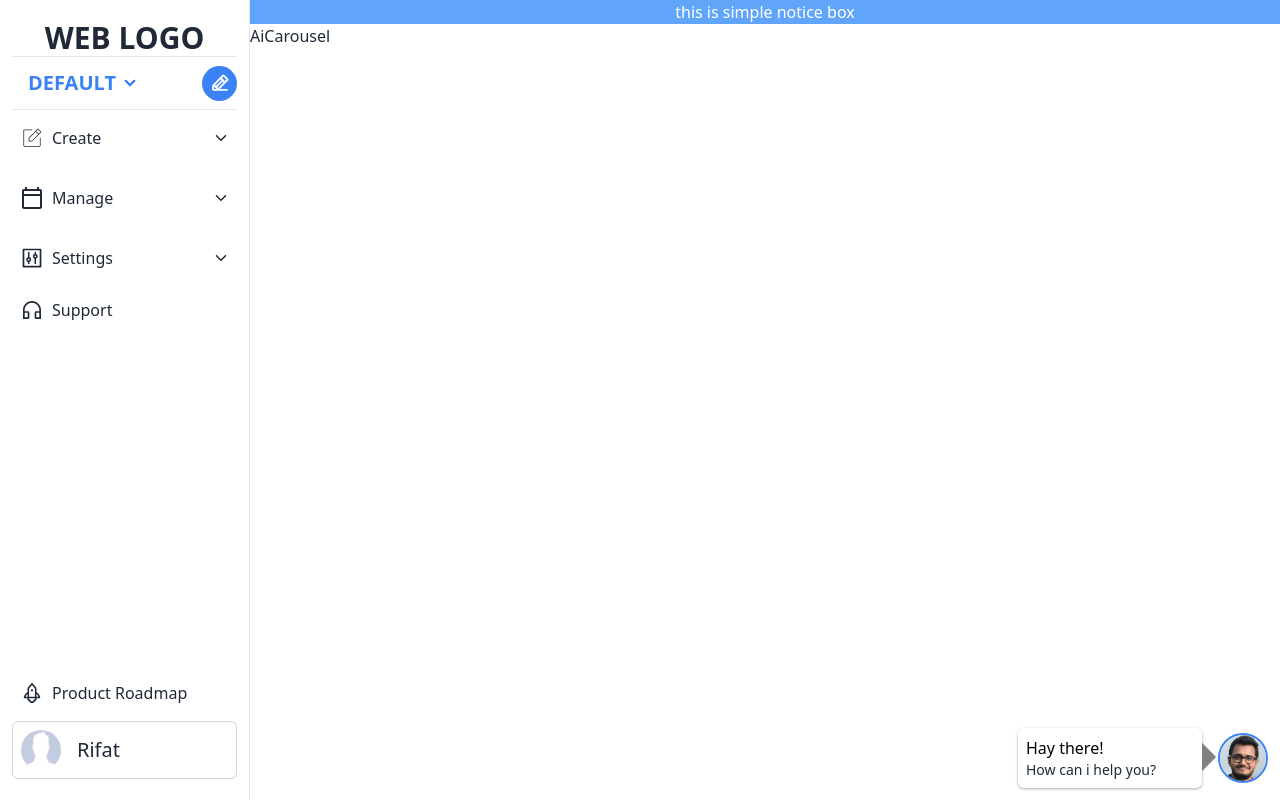
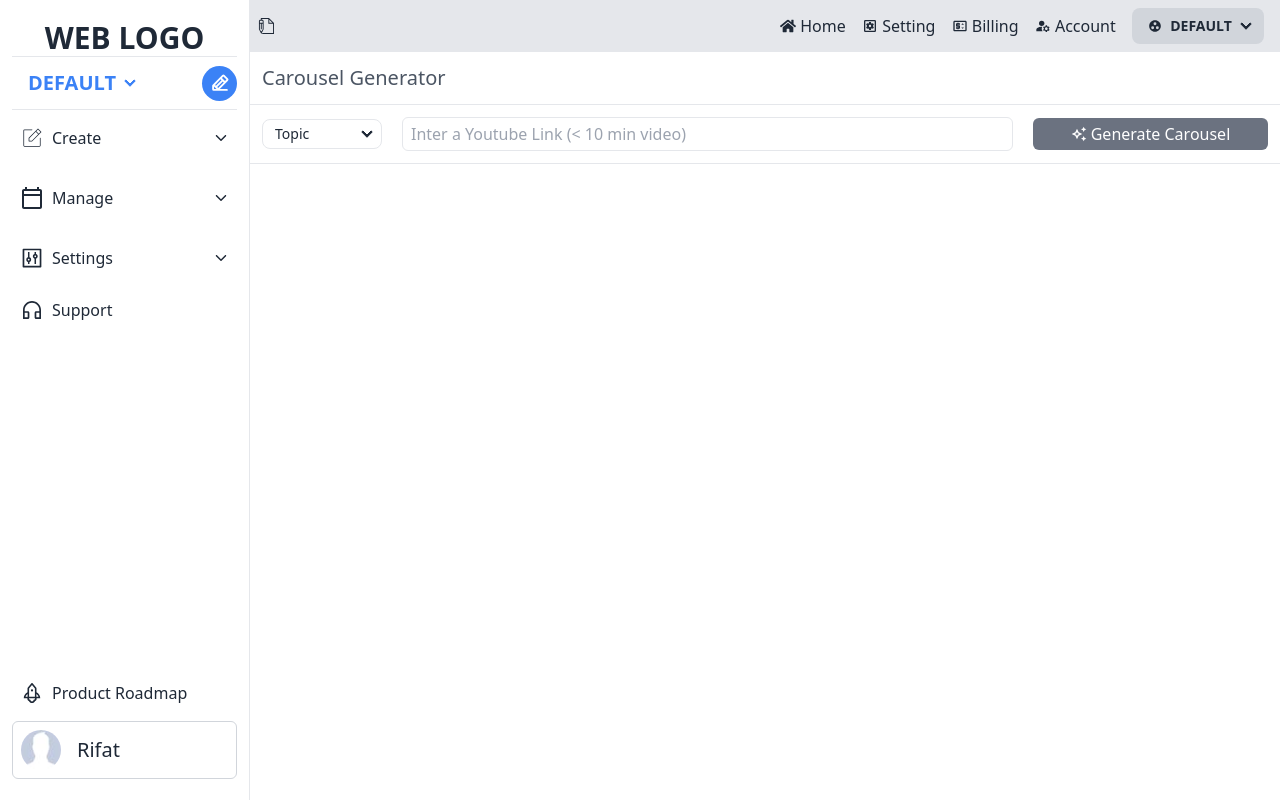
Before and after one commit to rifat0rahman/CometFrontend, a React (Vite) app: page /ai_carousel in a window 1280 px wide. Built offline with nearby package versions, Linux system fonts and the light colour scheme.

Commit message:
creating deshboard home and carousel is running

```diff
--- a/package.json
+++ b/package.json
@@ -10,6 +10,7 @@
     "preview": "vite preview"
   },
   "dependencies": {
+    "aos": "^2.3.4",
     "axios": "^1.7.2",
     "localforage": "^1.10.0",
     "match-sorter": "^6.3.4",
--- a/src/Components/DefaultComponents/Navbar/Navbar.jsx
+++ b/src/Components/DefaultComponents/Navbar/Navbar.jsx
@@ -81,7 +81,7 @@ export default function NavBar() {
           </ul>
           <Link
             className=" bg-white font-[400] p-2 px-5 rounded-full"
-            to={"/my_content"}
+            to={"/deshboard_home"}
           >
             Start for FREE
           </Link>
--- a/src/Components/DefaultComponents/Router/Router.jsx
+++ b/src/Components/DefaultComponents/Router/Router.jsx
@@ -23,6 +23,7 @@ import Affiliate from "../../HomeComponents/Affiliate/Affiliate";
 import AuthRoot from "../../HomeComponents/Authcatin/AuthRoot";
 import Login from "../../HomeComponents/Authcatin/Login";
 import SignUp from "../../HomeComponents/Authcatin/SignUp";
+import DeshboardHome from "../../DeshboardComponents/userDeshboard/DeshboardHome/DeshboardHome";
 
 export const router = createBrowserRouter([
   {
@@ -60,6 +61,10 @@ export const router = createBrowserRouter([
     path: "/",
     element: <DeshboardRoot></DeshboardRoot>,
     children: [
+      {
+        path: "/deshboard_home",
+        element: <DeshboardHome></DeshboardHome>,
+      },
       {
         path: "/my_content",
         element: <MyContent></MyContent>,
--- /dev/null
+++ b/src/Components/DeshboardComponents/DeshboardNav/DeshboardHeaderNav.jsx
@@ -0,0 +1,73 @@
+// import { IoHome, IoSettings } from "react-icons/io5";
+import { FaHome } from "react-icons/fa";
+import {
+  MdGroupWork,
+  MdManageAccounts,
+  MdOutlinePriceChange,
+  MdOutlineSettingsApplications,
+} from "react-icons/md";
+import { TfiWrite } from "react-icons/tfi";
+import { NavLink } from "react-router-dom";
+
+export default function DeshboardHeaderNav() {
+  return (
+    <div className="w-full p-2 bg-gray-200 flex justify-between items-center">
+      <TfiWrite className="hidden md:block" />
+      <span className="min-w-[20px]"></span>
+      <div className="w-full headernav  sm:max-w-[500px] flex justify-around items-center">
+        <NavLink
+          className={`flex justify-center items-center gap-1`}
+          to={`/deshboard_home`}
+        >
+          <FaHome />
+          <span className="sm:block hidden">Home</span>
+        </NavLink>
+        <NavLink
+          className={`flex justify-center items-center gap-1`}
+          to={`/workspace`}
+        >
+          <MdOutlineSettingsApplications />
+          <span className="sm:block hidden">Setting</span>
+        </NavLink>
+        <NavLink
+          className={`flex justify-center items-center gap-1`}
+          to={`/billing`}
+        >
+          <MdOutlinePriceChange />
+          <span className="sm:block hidden">Billing</span>
+        </NavLink>
+        <NavLink
+          className={`flex justify-center items-center gap-1`}
+          to={`/account`}
+        >
+          <MdManageAccounts />
+          <span className="sm:block hidden">Account</span>
+        </NavLink>
+        <ul className="menu -my-2 menu-horizontal px-0">
+          <li>
+            <details>
+              <summary className="text-md bg-gray-300 font-bold ">
+                <MdGroupWork />
+                <span className="sm:block hidden">DEFAULT</span>
+              </summary>
+              <ul className="p-2 w-[180px] right-0 z-[1000] border border-blue-500 rounded-md">
+                <li className="uppercase rounded-md hover:bg-blue-50">
+                  <a>DEFAULT</a>
+                </li>
+                <li className="uppercase rounded-md hover:bg-blue-50">
+                  <a>DEFAULT</a>
+                </li>
+                <li className="uppercase rounded-md hover:bg-blue-50">
+                  <a>DEFAULT</a>
+                </li>
+                <button className="w-full btn bg-blue-500 hover:bg-blue-400 text-center text-white font-bold mt-1">
+                  Add Workspace
+                </button>
+              </ul>
+            </details>
+          </li>
+        </ul>
+      </div>
+    </div>
+  );
+}
--- a/src/Components/DeshboardComponents/DeshboardNav/DeshboardNav.jsx
+++ b/src/Components/DeshboardComponents/DeshboardNav/DeshboardNav.jsx
@@ -27,8 +27,8 @@ export default function DeshboardNav() {
     >
       <button
         onClick={() => setCallNav(!callNav)}
-        className={`absolute block md:hidden text-black p-1 rounded-sm bg-white text-xl top-2 ${
-          callNav ? " right-2" : "-right-7"
+        className={`absolute block md:hidden text-black p-1 rounded-sm text-xl top-2 ${
+          callNav ? " right-3" : "-right-7"
         } cursor-pointer`}
       >
         {callNav ? <CiSquareRemove /> : <FaList />}
@@ -124,7 +124,7 @@ export default function DeshboardNav() {
             {manageClicked ? <IoIosArrowUp /> : <IoIosArrowDown />}
           </div>
           <div
-            className={`w-full ${
+            className={`w-full deshboardNav ${
               manageClicked ? "flex" : "hidden"
             } my-2 flex-col`}
           >
@@ -161,7 +161,7 @@ export default function DeshboardNav() {
             {settingClicked ? <IoIosArrowUp /> : <IoIosArrowDown />}
           </div>
           <div
-            className={`w-full ${
+            className={`w-full deshboardNav ${
               settingClicked ? "flex" : "hidden"
             } my-2 flex-col`}
           >
--- a/src/Components/DeshboardComponents/DeshboardRoot.jsx
+++ b/src/Components/DeshboardComponents/DeshboardRoot.jsx
@@ -1,27 +1,14 @@
 import { Outlet } from "react-router-dom";
 import DeshboardNav from "./DeshboardNav/DeshboardNav";
-import support from "../../image/public.jpeg";
+import DeshboardHeaderNav from "./DeshboardNav/DeshboardHeaderNav";
 
 export default function DeshboardRoot() {
   return (
     <div className="w-full relative flex h-screen">
       <DeshboardNav></DeshboardNav>
       <div className="w-full md:w-[calc(100%-250px)] overflow-y-auto relative h-screen">
-        <div className="w-full  bg-blue-400  text-white ">
-          <p className="text-center">this is simple notice box</p>
-        </div>
+        <DeshboardHeaderNav></DeshboardHeaderNav>
         <Outlet></Outlet>
-        <div className="w-[250px] arrow cursor-pointer items-center fixed bottom-3 right-3 grid grid-cols-4 gap-4">
-          <div className="w-full bg-white col-span-3 p-2 customshadow rounded-md">
-            <p className="text-black text-md">Hay there!</p>
-            <p className="text-gray-800 text-sm">How can i help you?</p>
-          </div>
-          <img
-            src={support}
-            alt="public"
-            className="w-full border-2 border-blue-500 rounded-full"
-          />
-        </div>
       </div>
     </div>
   );
--- a/src/Components/DeshboardComponents/userDeshboard/AiCarousel/AiCarousel.jsx
+++ b/src/Components/DeshboardComponents/userDeshboard/AiCarousel/AiCarousel.jsx
@@ -1,3 +1,53 @@
+import { MdOutlineAutoAwesome } from "react-icons/md";
+
 export default function AiCarousel() {
-  return <div>AiCarousel</div>;
+  const CreateCarocelButton = (
+    <button className="p-1 px-2 flex justify-center items-center gap-1 bg-gray-500 rounded-md text-white max-w-[235px] sm:w-[235px]">
+      <MdOutlineAutoAwesome />
+      Generate Carousel
+    </button>
+  );
+  return (
+    <div className="w-full">
+      <div className="w-full p-3 border-b">
+        <h4 className="text-xl font-medium text-gray-600">
+          Carousel Generator
+        </h4>
+      </div>
+      <div className="w-full p-3 border-b flex justify-center sm:flex-row flex-col items-center gap-5">
+        <div className="flex justify-center items-center gap-3">
+          <ul className="menu sm:w-auto -my-2 menu-horizontal px-0">
+            <li>
+              <details>
+                <summary className=" px-3 p-1 text-md border min-w-[120px] ">
+                  Topic
+                </summary>
+                <ul className="p-2 sm:w-[150px] border border-gray-500 rounded-md">
+                  <li className="uppercase rounded-md hover:bg-blue-50">
+                    <a>Topic</a>
+                  </li>
+                  <li className="uppercase rounded-md hover:bg-blue-50">
+                    <a>Blog</a>
+                  </li>
+                  <li className="uppercase rounded-md hover:bg-blue-50">
+                    <a>Short</a>
+                  </li>
+                  <li className="uppercase rounded-md hover:bg-blue-50">
+                    <a>Youtube</a>
+                  </li>
+                </ul>
+              </details>
+            </li>
+          </ul>
+          <div className="block sm:hidden">{CreateCarocelButton}</div>
+        </div>
+        <input
+          type="text"
+          placeholder="Inter a Youtube Link (< 10 min video)"
+          className="p-1 px-2 rounded-md border w-full text-md"
+        />
+        <div className="hidden sm:block">{CreateCarocelButton}</div>
+      </div>
+    </div>
+  );
 }
--- /dev/null
+++ b/src/Components/DeshboardComponents/userDeshboard/DeshboardHome/DeshboardHome.jsx
@@ -0,0 +1,21 @@
+import { FaLinkedin } from "react-icons/fa";
+import image from "../../../../image/deshboardHomeIcon.svg";
+
+export default function DeshboardHome() {
+  return (
+    <div className="w-full">
+      <div className="w-full p-3 border-b">
+        <h4 className="text-xl font-medium text-gray-600">Home</h4>
+      </div>
+      <div className="max-w-full p-5 m-2 md:m-4 flex-col gap-3 rounded-md border flex justify-center items-center">
+        <img src={image} alt="png" className="w-[150px]" />
+        <h3 className="text-xl">No posts scheduled yet!</h3>
+        <small>Connect your LinkedIn to schedule posts</small>
+        <button className="flex justify-center items-center text-sm px-3 p-1 rounded-md gap-2 text-white bg-gray-900 hover:bg-gray-700 shadow-md">
+          <FaLinkedin />
+          Connect LinkedIn
+        </button>
+      </div>
+    </div>
+  );
+}
--- a/src/Components/HomeComponents/Home/LinkedInPostComponent.jsx
+++ b/src/Components/HomeComponents/Home/LinkedInPostComponent.jsx
@@ -51,7 +51,7 @@ export default function LinkedInPostComponent() {
       <div className="w-full rounded-md flex justify-center items-center">
         <img
           src={linkedinpostComponent}
-          alt=""
+          alt="LinkedIn Post"
           className="max-w-full max-h-[500px]"
         />
       </div>
--- a/src/index.css
+++ b/src/index.css
@@ -17,6 +17,10 @@
 }
 .customshadow {
   box-shadow: 0px 1px 3px rgb(168, 168, 168);
+}
+.headernav > .active {
+  font-weight: bold;
+  color: rgb(0, 132, 255) !important;
 }
 .arrow::after {
   content: "";
```
Also changed, not shown: src/image/deshboardHomeIcon.svg (added), 1 other file (tests, documents, lock files or other folders).
